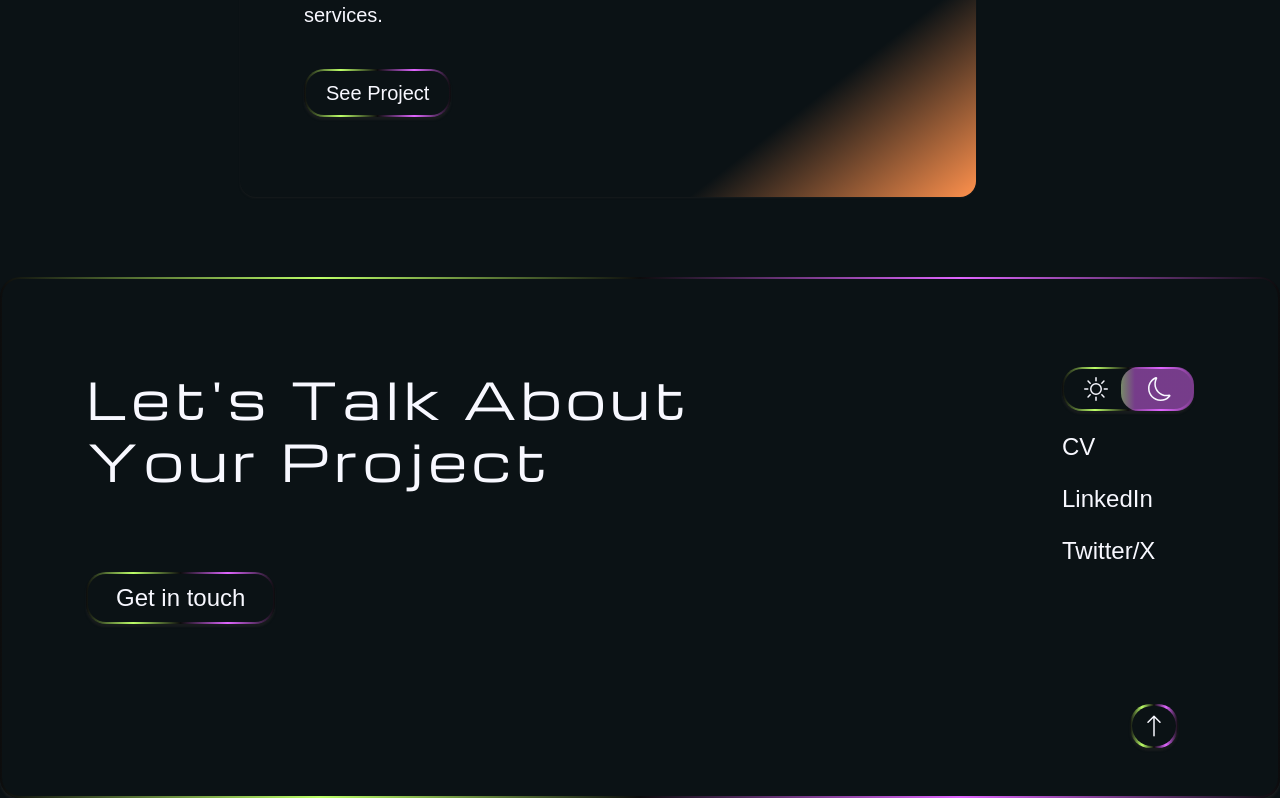
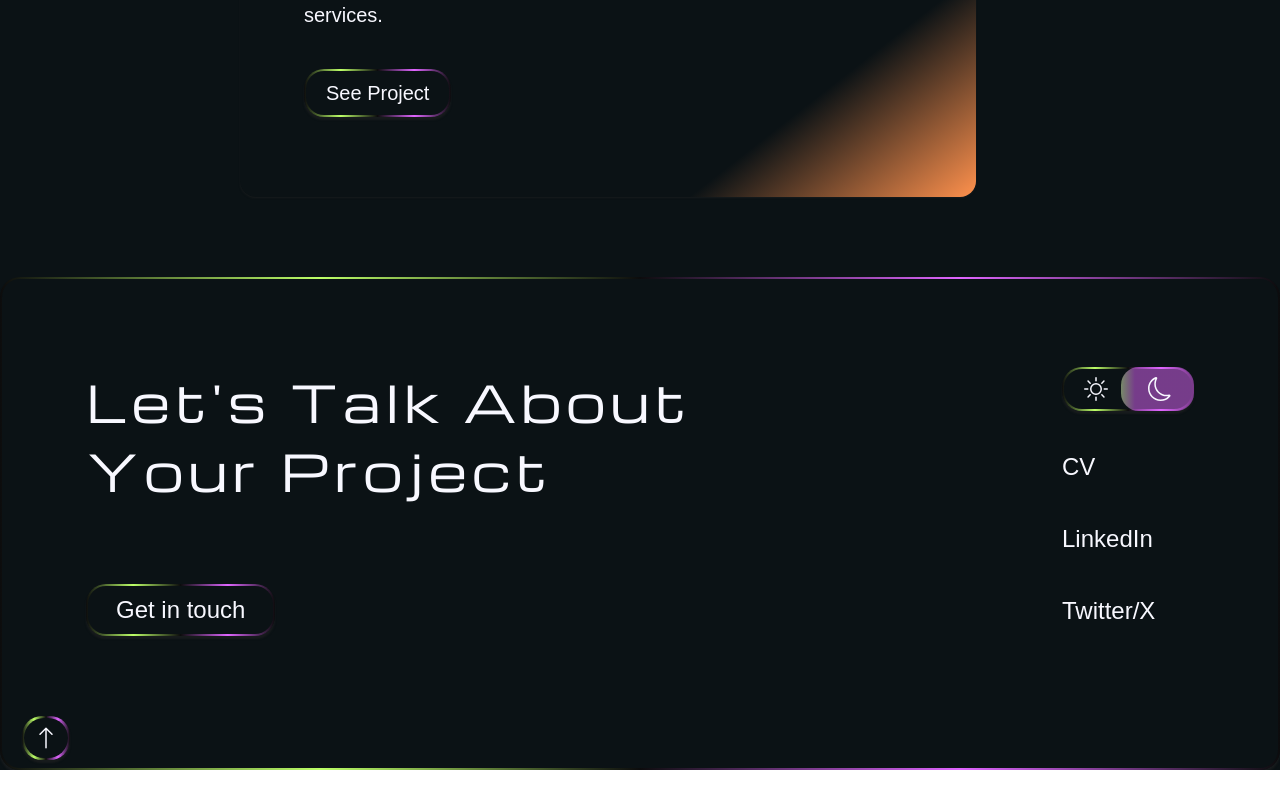
Before and after one commit to Safiyah07/safiyah.dev, a React (Vite) app: page / in a window 1280 px wide. Shown: the part 3702-4500 px from the top of the page. After the commit the page ends 4472 px from the top, so only its background shows below. Built offline with nearby package versions, Linux system fonts and the light colour scheme; a web font is replaced by a local one.

Commit message:
minor changes

```diff
--- a/src/components/Footer.jsx
+++ b/src/components/Footer.jsx
@@ -10,10 +10,10 @@ function Footer() {
 	return (
 		<section className="pt-20 text-2xl">
 			<Button>
-				<div>
+				<div className="relative">
 					<div className="flex justify-between gap-20 px-16 py-20 md:px-5 sm:px-5 md:flex-col sm:flex-col md:gap-10 sm:gap-10">
 						<div className="flex flex-col w-3/5 gap-20 md:gap-10 sm:gap-10 md:w-full sm:w-full">
-							<h1 className="tracking-widest md:tracking-wide leading-tight text-[50px] max-md:text-[40px] md:text-[40px] sm:text-2xl capitalize">
+							<h1 className="tracking-widest md:tracking-wide leading-snug text-[50px] max-md:text-[40px] md:text-[40px] sm:text-2xl capitalize">
 								Let&apos;s talk about your project
 							</h1>
 							<Button className={"px-7"}>
@@ -21,7 +21,7 @@ function Footer() {
 							</Button>
 						</div>
 
-						<div className="flex flex-col gap-5 md:flex-col-reverse sm:flex-col-reverse">
+						<div className="flex flex-col gap-10 md:flex-col-reverse sm:flex-col-reverse">
 							<Button
 								className={`${theme === "dark" ? "dark-btn" : "light-btn"}`}
 							>
@@ -62,14 +62,16 @@ function Footer() {
 						</div>
 					</div>
 
-					<a
-						href="#top"
-						className="flex justify-end pb-10 pr-20 cursor-pointer md:pr-0 sm:pr-0"
-					>
+					<div className="realtive right-0">
 						<Button className={"px-[10px] py-2 rounded-full"}>
-							<BsArrowUp />
+							<a
+								href="#top"
+								className="cursor-pointer md:pr-0 sm:pr-0"
+							>
+								<BsArrowUp />
+							</a>
 						</Button>
-					</a>
+					</div>
 				</div>
 			</Button>
 		</section>
--- a/src/components/Header.jsx
+++ b/src/components/Header.jsx
@@ -37,7 +37,6 @@ function Header() {
 
 	return (
 		<section
-			id="top"
 			className={`${
 				theme === "light" ? "bg-light" : "bg-dark"
 			} fixed top-0 pt-5 pb-16 pr-20 m-auto md:pr-10 sm:pr-5 wid z-50 h-14`}
--- a/src/index.css
+++ b/src/index.css
@@ -3,6 +3,11 @@
 @tailwind base;
 @tailwind components;
 @tailwind utilities;
+
+html {
+	scroll-behavior: smooth;
+	will-change: scroll-position;
+}
 
 body {
 	font-family: "Darker Grotesque", sans-serif;
--- a/src/pages/Home.jsx
+++ b/src/pages/Home.jsx
@@ -8,7 +8,10 @@ function Home() {
 	}, []);
 
 	return (
-		<main className="flex flex-col gap-20">
+		<main
+			id="top"
+			className="flex flex-col gap-20"
+		>
 			<HomePage />
 			<Projects />
 		</main>
--- a/src/pages/Projects.jsx
+++ b/src/pages/Projects.jsx
@@ -33,7 +33,7 @@ function Projects() {
 							className={`${project.gradient} flex flex-col gap-10 px-16 py-20 shadow-light-3xl rounded-2xl md:px-10 sm:px-3`}
 						>
 							<div className="flex flex-col self-center gap-10 w-max">
-								<div className="flex items-center justify-center lg:w-[600px] max-md:w-[600px] md:w-[600px] mt-10">
+								<div className="flex items-center justify-center lg:w-[600px] max-md:w-[600px] md:w-[500px] mt-10">
 									<img
 										src={Phone}
 										alt=""
```
